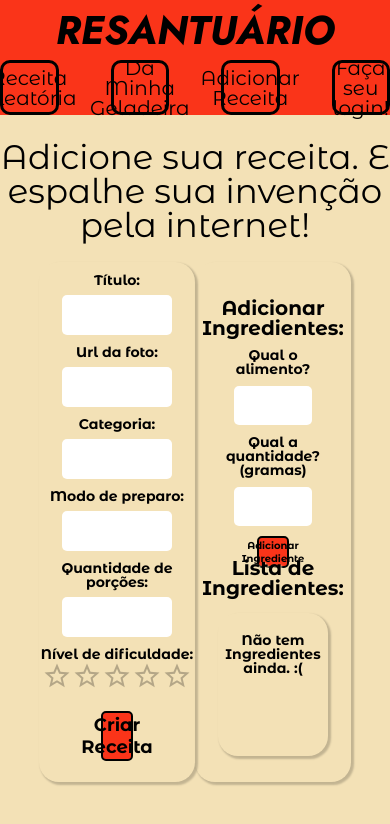
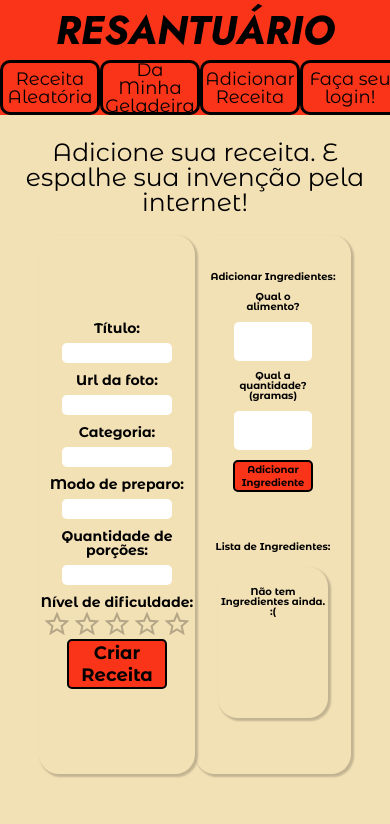
Before and after one commit to dimitripontocss/ReSantuario-front, a React (Create React App) app: page /nova-receita in a window 390 px wide. Shown: the top 824 px of the page. Built offline with nearby package versions, Linux system fonts and the light colour scheme.

Commit message:
fix: responsivity added

```diff
--- a/src/components/globalComponents/Menu.js
+++ b/src/components/globalComponents/Menu.js
@@ -53,8 +53,6 @@ export default function Menu() {
           <PopUp
             isActive={isActive}
             setIsActive={setIsActive}
-            refresh={refresh}
-            setRefresh={setRefresh}
             navigate={navigate}
             userInfo={userInfo}
           />
@@ -77,14 +75,7 @@ function redirectToRandomRecipe(navigate) {
   });
 }
 
-function PopUp({
-  isActive,
-  setIsActive,
-  refresh,
-  setRefresh,
-  navigate,
-  userInfo,
-}) {
+function PopUp({ isActive, setIsActive, navigate, userInfo }) {
   function leave() {
     if (window.confirm("Você quer mesmo sair?")) {
       localStorage.clear();
@@ -129,8 +120,6 @@ const Box = styled.div`
   height: 100%;
 
   border: 3px solid #000;
-  /* border-left: 3px solid #000;
-  border-right: 3px solid #000; */
   border-radius: 10px;
 
   display: flex;
@@ -146,6 +135,10 @@ const Box = styled.div`
   &:hover {
     transform: scale(1.05);
     transition: 0.2s linear;
+  }
+  @media (max-width: 770px) {
+    min-width: 100px;
+    font-size: 18px;
   }
 `;
 
--- a/src/components/newRecipePage/IngredientForm.js
+++ b/src/components/newRecipePage/IngredientForm.js
@@ -97,6 +97,11 @@ const Organizer = styled.div`
     text-align: center;
     font-size: 20px;
   }
+  @media (max-width: 700px) {
+    p {
+      font-size: 14px;
+    }
+  }
 `;
 
 const AddIngredient = styled.div`
@@ -126,6 +131,7 @@ const AddIngredient = styled.div`
   }
   button {
     margin-top: 10px;
+    min-width: 80px;
     width: 40%;
     background-color: #fa3419;
 
--- a/src/components/newRecipePage/MainForm.js
+++ b/src/components/newRecipePage/MainForm.js
@@ -96,13 +96,16 @@ const Input = styled.input`
     font-weight: 700;
     font-size: 20px;
   }
+  @media (max-width: 600px) {
+    font-size: 25px;
+    height: 20px;
+    font-size: 14px;
+  }
 `;
 
 const Button = styled.button`
-  margin-top: 20px;
-  margin-bottom: 10px;
-
   width: 20%;
+  min-width: 100px;
   height: 50px;
 
   background-color: #fa3419;
--- a/src/components/newRecipePage/NewRecipe.js
+++ b/src/components/newRecipePage/NewRecipe.js
@@ -140,6 +140,11 @@ const Container = styled.div`
     color: #000;
     text-shadow: 1px 1px 2px #f3e1b6;
   }
+  @media (max-width: 600px) {
+    h3 {
+      font-size: 25px;
+    }
+  }
 `;
 
 const Content = styled.div`
@@ -163,4 +168,10 @@ const Content = styled.div`
       font-size: 14px;
     }
   }
+
+  @media (max-width: 600px) {
+    p {
+      font-size: 10px;
+    }
+  }
 `;
```
